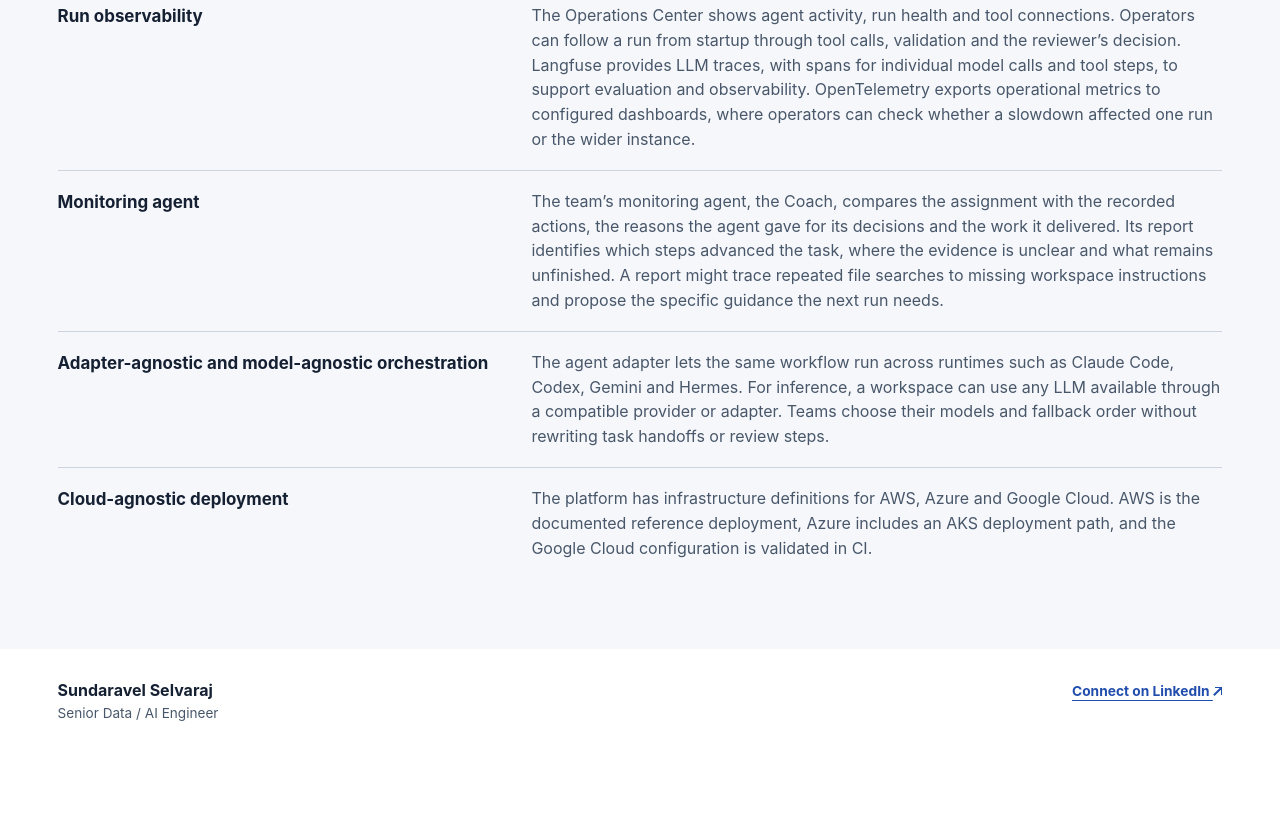
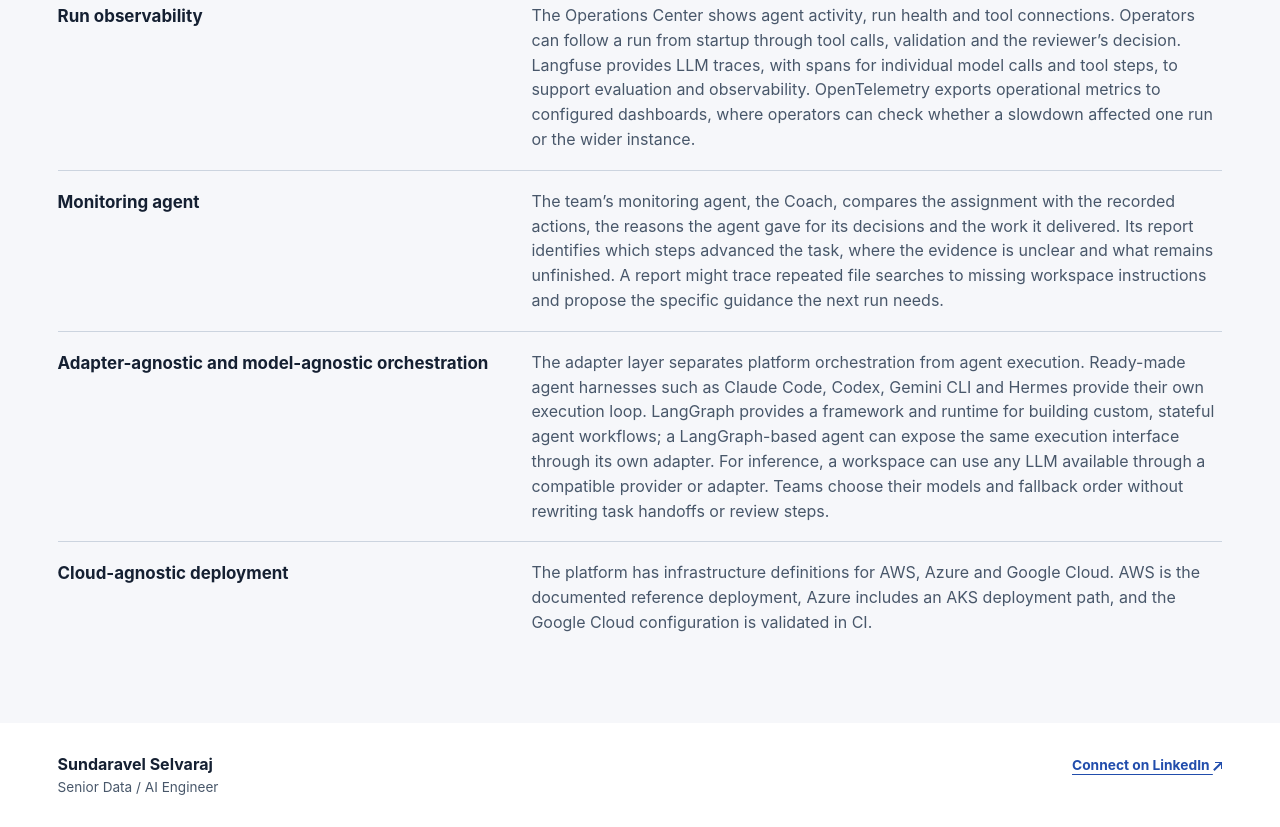
Before and after one commit to svelselvaraj/aimetier-portfolio, a plain HTML site: page index.html in a window 1280 px wide. Shown: the part 4902-5729 px from the top of the page. Before the commit the page ends 5655 px from the top, so only its background shows below. Drawn offline with Linux system fonts and the light colour scheme.

Commit message:
Distinguish LangGraph workflows from ready-made agent harnesses

```diff
--- a/index.html
+++ b/index.html
@@ -56,7 +56,7 @@
 <div><dt>Peer review and human approval</dt><dd>The reviewer checks the work and can accept it, return it for revision or escalate a decision. The platform uses that verdict and the approval policy for the action to decide when a person needs to step in. High-impact actions and unresolved concerns can pause the run for human review.</dd></div>
 <div><dt>Run observability</dt><dd>The Operations Center shows agent activity, run health and tool connections. Operators can follow a run from startup through tool calls, validation and the reviewer’s decision. Langfuse provides LLM traces, with spans for individual model calls and tool steps, to support evaluation and observability. OpenTelemetry exports operational metrics to configured dashboards, where operators can check whether a slowdown affected one run or the wider instance.</dd></div>
 <div><dt>Monitoring agent</dt><dd>The team’s monitoring agent, the Coach, compares the assignment with the recorded actions, the reasons the agent gave for its decisions and the work it delivered. Its report identifies which steps advanced the task, where the evidence is unclear and what remains unfinished. A report might trace repeated file searches to missing workspace instructions and propose the specific guidance the next run needs.</dd></div>
-<div><dt>Adapter-agnostic and model-agnostic orchestration</dt><dd>The agent adapter lets the same workflow run across runtimes such as Claude Code, Codex, Gemini and Hermes. For inference, a workspace can use any LLM available through a compatible provider or adapter. Teams choose their models and fallback order without rewriting task handoffs or review steps.</dd></div>
+<div><dt>Adapter-agnostic and model-agnostic orchestration</dt><dd>The adapter layer separates platform orchestration from agent execution. Ready-made agent harnesses such as Claude Code, Codex, Gemini CLI and Hermes provide their own execution loop. LangGraph provides a framework and runtime for building custom, stateful agent workflows; a LangGraph-based agent can expose the same execution interface through its own adapter. For inference, a workspace can use any LLM available through a compatible provider or adapter. Teams choose their models and fallback order without rewriting task handoffs or review steps.</dd></div>
 <div><dt>Cloud-agnostic deployment</dt><dd>The platform has infrastructure definitions for AWS, Azure and Google Cloud. AWS is the documented reference deployment, Azure includes an AKS deployment path, and the Google Cloud configuration is validated in CI.</dd></div>
 </dl></div></section>
 </main><footer class="shell"><div><strong>Sundaravel Selvaraj</strong><p>Senior Data / AI Engineer</p></div><a href="https://www.linkedin.com/in/sundara-vel-selvaraj/">Connect on LinkedIn <span class="out" aria-hidden="true"></span></a></footer>
```
